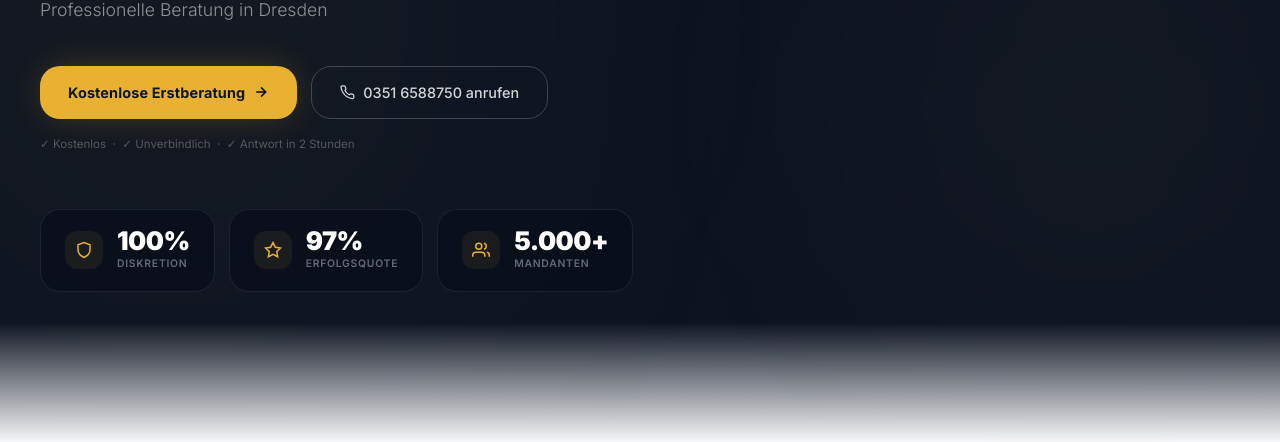
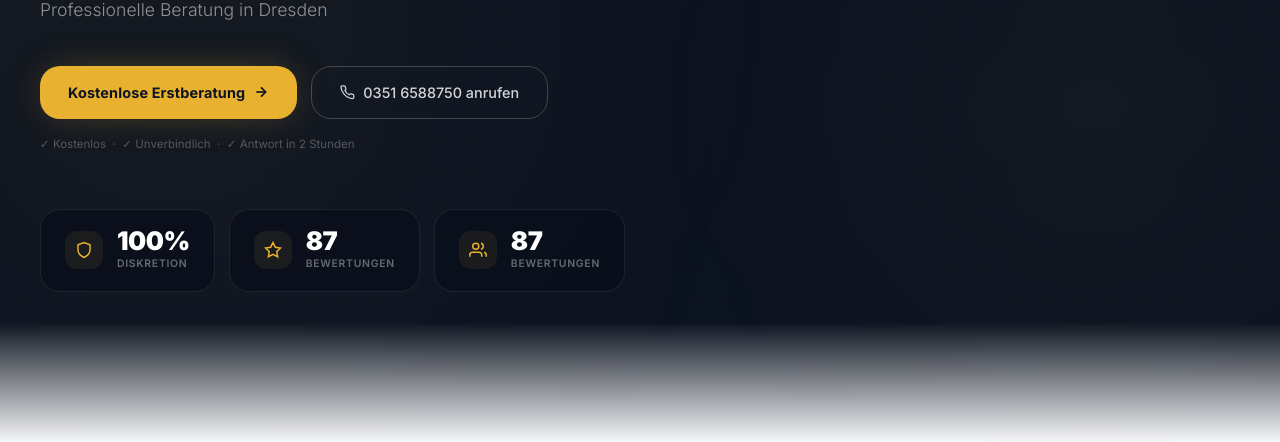
Before and after one commit to systemsforfuture/dr-eckart-pilling-dresden, a plain HTML site: page index.html in a window 1280 px wide. Shown: the part 358-800 px from the top of the page. Drawn offline with Linux system fonts and the light colour scheme.

Commit message:
fix: remove fake stats, real reviews count, fix impressum title

```diff
--- a/index.html
+++ b/index.html
@@ -445,11 +445,11 @@
         </div>
         <div class="stat-card glass-dark">
           <div class="stat-icon"><svg viewBox="0 0 24 24" fill="none" stroke="currentColor" stroke-width="2"><polygon points="12 2 15.09 8.26 22 9.27 17 14.14 18.18 21.02 12 17.77 5.82 21.02 7 14.14 2 9.27 8.91 8.26 12 2"/></svg></div>
-          <div><div class="stat-n" id="stat-success">97%</div><div class="stat-l">Erfolgsquote</div></div>
+          <div><div class="stat-n" id="stat-success">87</div><div class="stat-l">Bewertungen</div></div>
         </div>
         <div class="stat-card glass-dark">
           <div class="stat-icon"><svg viewBox="0 0 24 24" fill="none" stroke="currentColor" stroke-width="2"><path d="M17 21v-2a4 4 0 0 0-4-4H5a4 4 0 0 0-4 4v2"/><circle cx="9" cy="7" r="4"/><path d="M23 21v-2a4 4 0 0 0-3-3.87M16 3.13a4 4 0 0 1 0 7.75"/></svg></div>
-          <div><div class="stat-n" id="stat-clients">5.000+</div><div class="stat-l">Mandanten</div></div>
+          <div><div class="stat-n" id="stat-clients">87</div><div class="stat-l">Bewertungen</div></div>
         </div>
       </div>
     </div>
@@ -648,8 +648,8 @@
           <span class="process-step-badge">04</span>
         </div>
         <h3>Erfolgreicher Abschluss</h3>
-        <p>97% Erfolgsquote: Wir kämpfen bis zum bestmöglichen Ergebnis für Sie.</p>
-        <span class="process-highlight">97% Erfolgsquote</span>
+        <p>Konsequent und persönlich — wir kämpfen für Ihr bestmögliches Ergebnis.</p>
+        <span class="process-highlight">Ihr Recht durchsetzen</span>
       </div>
     </div>
     <div style="text-align:center" class="rv">
@@ -691,12 +691,12 @@
         <div class="about-box glass-dark" style="position:relative">
           <div class="about-box-accent"></div>
           <div style="position:relative">
-            <div class="about-main-num gold-text" id="about-years">25+</div>
-            <div class="about-main-lbl">Jahre Erfahrung</div>
+            <div class="about-main-num gold-text" id="about-years">Ihre<br>Kanzlei</div>
+            <div class="about-main-lbl">vor Ort</div>
             <div class="about-stats-grid">
               <div class="about-stat-card"><span class="about-stat-n">100%</span><span class="about-stat-l">Persönlich</span></div>
-              <div class="about-stat-card"><span class="about-stat-n" id="about-mandates">5.000+</span><span class="about-stat-l">Mandate</span></div>
-              <div class="about-stat-card"><span class="about-stat-n">97%</span><span class="about-stat-l">Erfolgsquote</span></div>
+              <div class="about-stat-card"><span class="about-stat-n" id="about-mandates">87</span><span class="about-stat-l">Bewertungen</span></div>
+              <div class="about-stat-card"><span class="about-stat-n">87</span><span class="about-stat-l">Bewertungen</span></div>
               <div class="about-stat-card"><span class="about-stat-n">4.7★</span><span class="about-stat-l">Bewertung</span></div>
             </div>
           </div>
@@ -722,7 +722,7 @@
         <div class="trust-point"><div class="trust-point-icon"><svg viewBox="0 0 24 24" fill="none" stroke="currentColor" stroke-width="2" width="18" height="18"><path d="M12 22s8-4 8-10V5l-8-3-8 3v7c0 6 8 10 8 10z"/></svg></div><h4>Anwaltsgeheimnis</h4><p>Absolute Vertraulichkeit in jedem Fall</p></div>
         <div class="trust-point"><div class="trust-point-icon"><svg viewBox="0 0 24 24" fill="none" stroke="currentColor" stroke-width="2" width="18" height="18"><circle cx="12" cy="12" r="10"/><polyline points="12 6 12 12 16 14"/></svg></div><h4>24h Erreichbarkeit</h4><p>Notfall-Hotline für dringende Fälle</p></div>
         <div class="trust-point"><div class="trust-point-icon"><svg viewBox="0 0 24 24" fill="none" stroke="currentColor" stroke-width="2" width="18" height="18"><polygon points="12 2 15.09 8.26 22 9.27 17 14.14 18.18 21.02 12 17.77 5.82 21.02 7 14.14 2 9.27 8.91 8.26 12 2"/></svg></div><h4>Fachanwälte</h4><p>Zertifizierte Spezialisten pro Rechtsgebiet</p></div>
-        <div class="trust-point"><div class="trust-point-icon"><svg viewBox="0 0 24 24" fill="none" stroke="currentColor" stroke-width="2" width="18" height="18"><polyline points="23 6 13.5 15.5 8.5 10.5 1 18"/><polyline points="17 6 23 6 23 12"/></svg></div><h4>97% Erfolgsquote</h4><p>Nachweislich überdurchschnittliche Ergebnisse</p></div>
+        <div class="trust-point"><div class="trust-point-icon"><svg viewBox="0 0 24 24" fill="none" stroke="currentColor" stroke-width="2" width="18" height="18"><polyline points="23 6 13.5 15.5 8.5 10.5 1 18"/><polyline points="17 6 23 6 23 12"/></svg></div><h4>Voller Einsatz</h4><p>Konsequente Durchsetzung Ihrer Rechte</p></div>
         <div class="trust-point"><div class="trust-point-icon"><svg viewBox="0 0 24 24" fill="none" stroke="currentColor" stroke-width="2" width="18" height="18"><rect x="3" y="11" width="18" height="11" rx="2" ry="2"/><path d="M7 11V7a5 5 0 0 1 10 0v4"/></svg></div><h4>DSGVO-konform</h4><p>Höchste Datenschutzstandards</p></div>
         <div class="trust-point"><div class="trust-point-icon"><svg viewBox="0 0 24 24" fill="none" stroke="currentColor" stroke-width="2" width="18" height="18"><path d="M17 21v-2a4 4 0 0 0-4-4H5a4 4 0 0 0-4 4v2"/><circle cx="9" cy="7" r="4"/><path d="M23 21v-2a4 4 0 0 0-3-3.87M16 3.13a4 4 0 0 1 0 7.75"/></svg></div><h4>Persönlich</h4><p>Fester Ansprechpartner ab Tag eins</p></div>
       </div>
@@ -783,7 +783,7 @@
         </div>
         <div class="faq-item">
           <button class="faq-btn"><span class="faq-btn-text">Wie ist die Erfolgsquote Ihrer Kanzlei?</span><svg class="faq-chev" viewBox="0 0 24 24" fill="none" stroke="currentColor" stroke-width="2"><polyline points="6 9 12 15 18 9"/></svg></button>
-          <div class="faq-answer"><p class="faq-answer-text">Wir erreichen eine Erfolgsquote von 97% — ob durch außergerichtliche Einigungen oder Gerichtsverfahren. Jeder Fall wird individuell mit einer maßgeschneiderten Strategie bearbeitet.</p></div>
+          <div class="faq-answer"><p class="faq-answer-text">Wir setzen Ihre Rechte konsequent durch — ob durch außergerichtliche Einigungen oder Gerichtsverfahren. Jeder Fall wird individuell mit einer maßgeschneiderten Strategie bearbeitet.</p></div>
         </div>
         <div class="faq-item">
           <button class="faq-btn"><span class="faq-btn-text">Wie funktioniert das Mandanten-Portal?</span><svg class="faq-chev" viewBox="0 0 24 24" fill="none" stroke="currentColor" stroke-width="2"><polyline points="6 9 12 15 18 9"/></svg></button>
@@ -879,8 +879,8 @@
     <div class="foot-bottom">
       <p class="foot-copy">&copy; 2026 Dr. Eckart Pilling &middot; Alle Rechte vorbehalten</p>
       <div class="foot-legal">
-        <a href="#kontakt" title="Impressum wird bei Beauftragung eingerichtet">Impressum</a>
-        <a href="#kontakt" title="Datenschutz wird bei Beauftragung eingerichtet">Datenschutzerklärung</a>
+        <a href="#kontakt" >Impressum</a>
+        <a href="#kontakt" >Datenschutzerklärung</a>
         <span style="opacity:.35;font-size:.73rem;margin-left:6px">· Demo-Website</span>
       </div>
     </div>
```
